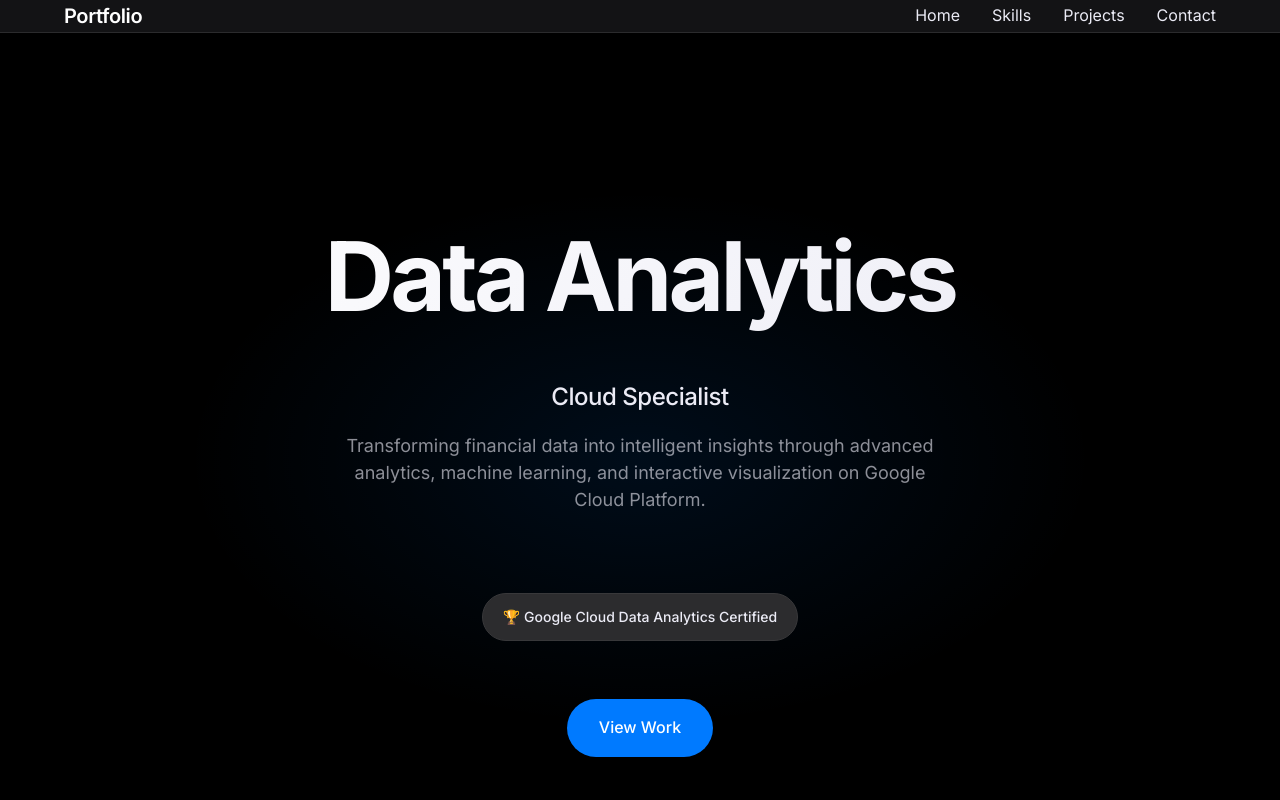
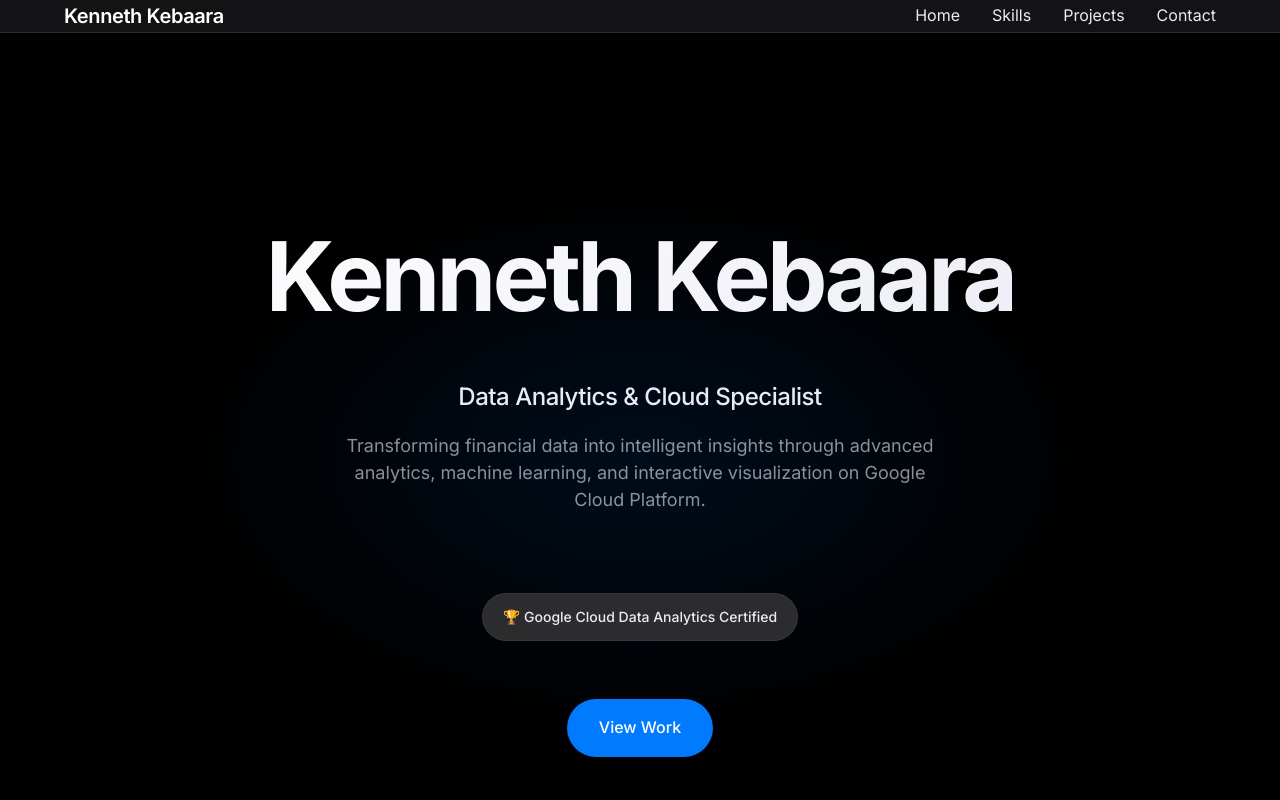
Before and after one commit to kkebaara/DataAnalystPortfolio, a plain HTML site: page index.html in a window 1280 px wide. Shown: the top 800 px of the page. Drawn offline with nearby package versions, Linux system fonts and the light colour scheme.

Commit message:
updated name

```diff
--- a/index.html
+++ b/index.html
@@ -3,7 +3,7 @@
 <head>
     <meta charset="UTF-8">
     <meta name="viewport" content="width=device-width, initial-scale=1.0">
-    <title>Data Analyst Portfolio | Cloud Analytics Specialist</title>
+    <title>Kenneth Kebaara | Data Analyst Portfolio | Cloud Analytics Specialist</title>
     <script src="https://cdnjs.cloudflare.com/ajax/libs/Chart.js/3.9.1/chart.min.js"></script>
     <link rel="preconnect" href="https://fonts.googleapis.com">
     <link rel="preconnect" href="https://fonts.gstatic.com" crossorigin>
@@ -793,7 +793,7 @@
 <body>
     <header>
         <nav class="container">
-            <div class="logo">Portfolio</div>
+            <div class="logo">Kenneth Kebaara</div>
             <ul class="nav-links">
                 <li><a href="#home">Home</a></li>
                 <li><a href="#skills">Skills</a></li>
@@ -806,8 +806,8 @@
     <main>
         <section id="home" class="hero">
             <div class="container">
-                <h1>Data Analytics</h1>
-                <div class="hero-subtitle">Cloud Specialist</div>
+                <h1>Kenneth Kebaara</h1>
+                <div class="hero-subtitle">Data Analytics & Cloud Specialist</div>
                 <p>Transforming financial data into intelligent insights through advanced analytics, machine learning, and interactive visualization on Google Cloud Platform.</p>
 
                 <div class="badge">
@@ -938,6 +938,7 @@
                                 </div>
                             </div>
 
+                            <!-- Bar Chart Tile -->
                             <!-- Bar Chart Tile -->
                             <div class="dashboard-tile" onclick="drillDownStates()">
                                 <div class="tile-header">
@@ -1131,7 +1132,7 @@
 
     <footer>
         <div class="container">
-            <p>&copy; 2025 Data Analytics Portfolio. Crafted with precision and passion.</p>
+            <p>&copy; 2025 Kenneth Kebaara - Data Analytics Portfolio. Crafted with precision and passion.</p>
             <p style="margin-top: 8px;">Powered by Google Cloud Platform</p>
         </div>
     </footer>
```
